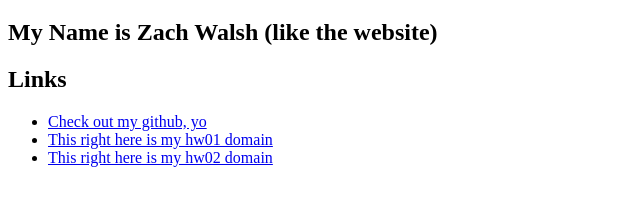
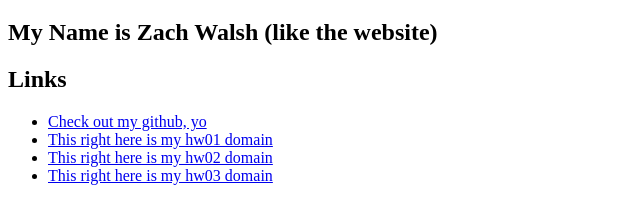
Before and after one commit to zwalsh/cs4500-www, a plain HTML site: page index.html in a window 1280 px wide. Shown: the part 61-284 px from the top of the page, without its empty margins (0-640 px from the left). Drawn offline with Linux system fonts and the light colour scheme.

Commit message:
Add a link to the hw03 domain (Practice Phoenix app)

```diff
--- a/index.html
+++ b/index.html
@@ -27,6 +27,7 @@
       <li><a target="_blank" href="https://github.com/zwalsh">Check out my github, yo</a></li>
       <li><a target="_blank" href="http://hw01.zachwal.sh">This right here is my hw01 domain</a></li>
       <li><a target="_blank" href="http://hw02.zachwal.sh">This right here is my hw02 domain</a></li>
+      <li><a target="_blank" href="http://hw03.zachwal.sh">This right here is my hw03 domain</a></li>
     </ul>
   </body>
 </html>
```
